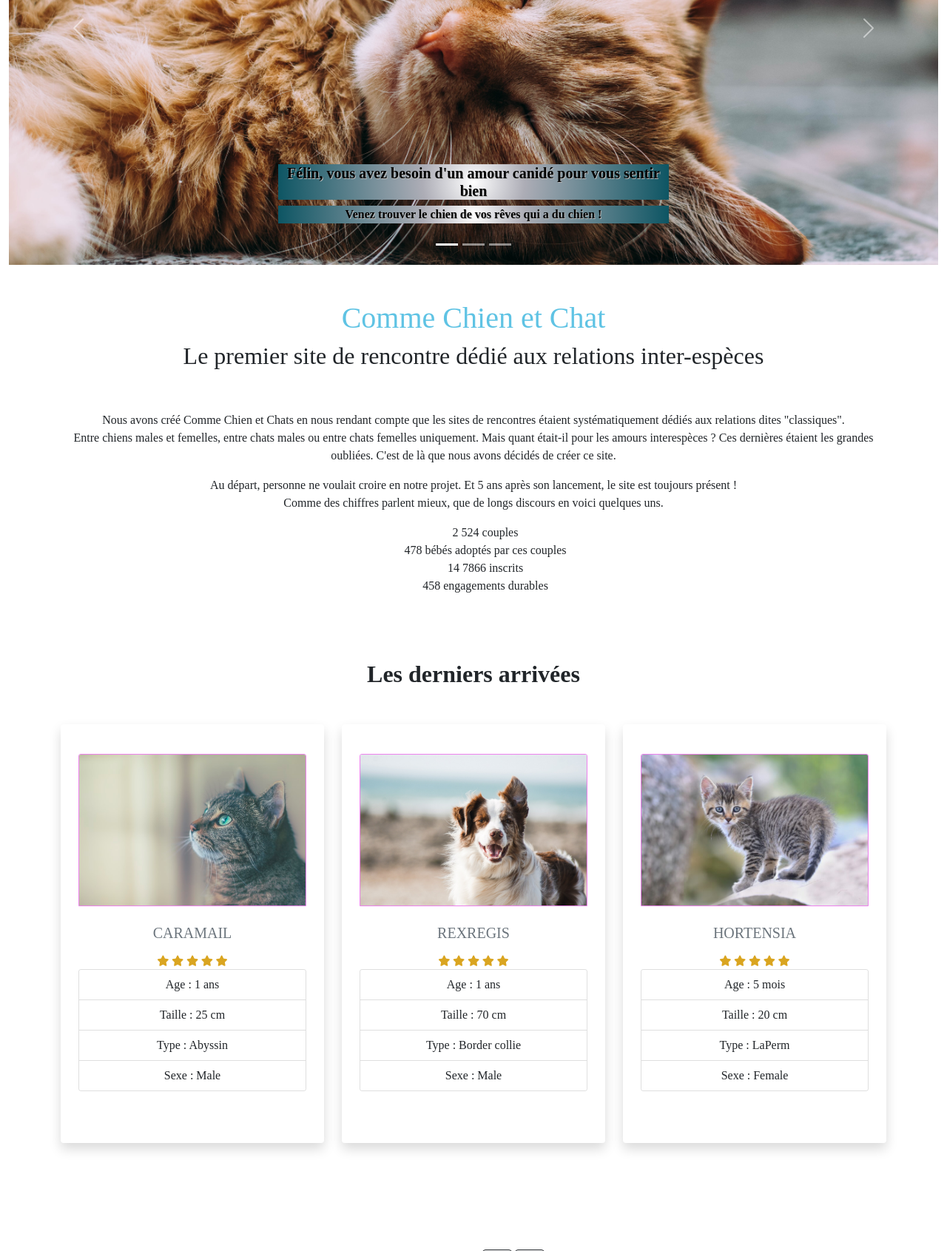
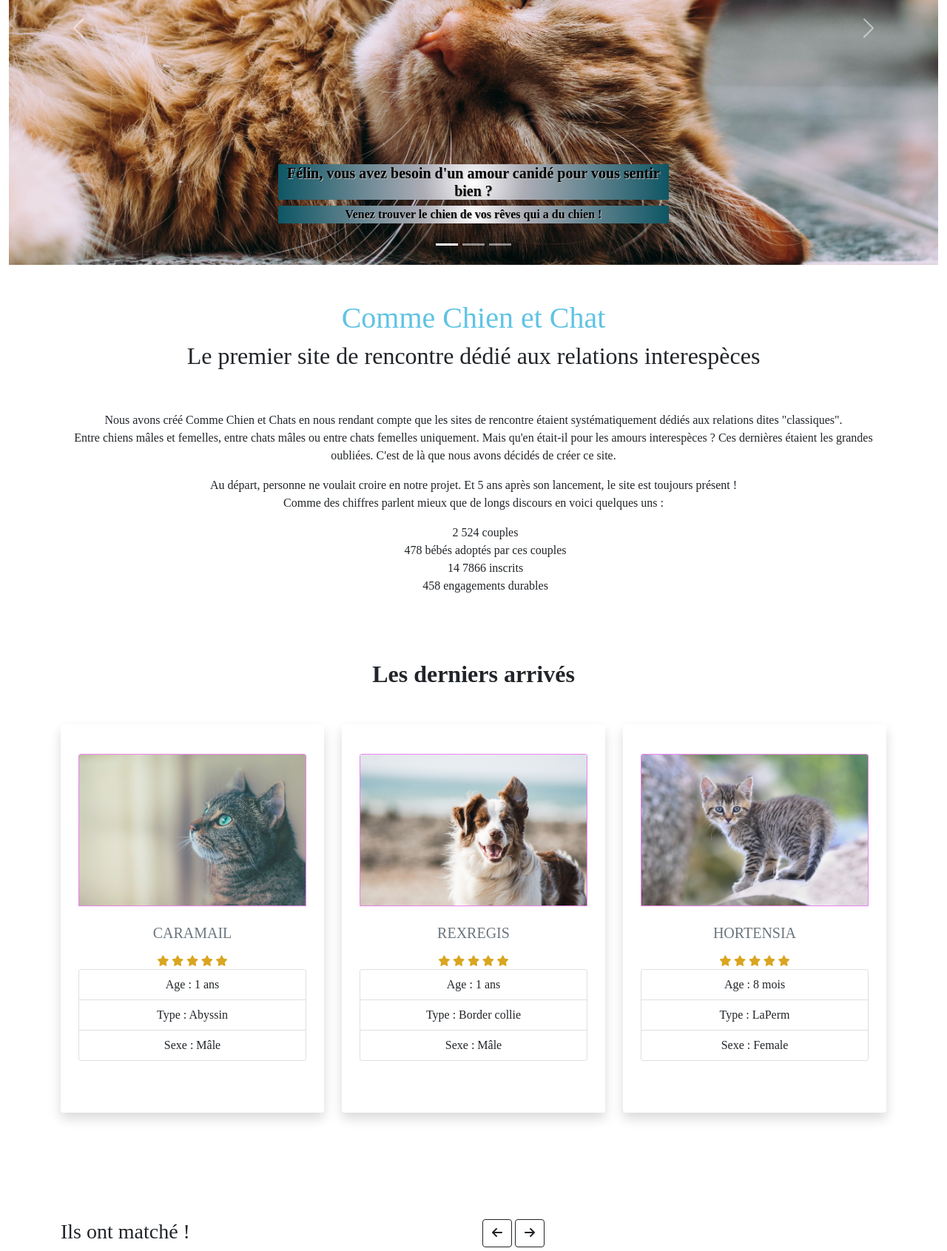
Before and after one commit to mickael-mignard/poecphp-site-rencontre, a PHP site: page / in a window 1280 px wide. Shown: the part 358-2049 px from the top of the page at 74% size. Run offline with PHP 8.4, Linux system fonts and the light colour scheme; some libraries are stand-ins or nearby versions; some web fonts are replaced.

Commit message:
corrections des coquilles

```diff
--- a/footer.php
+++ b/footer.php
@@ -7,7 +7,7 @@
                  <h6 class="text-uppercase fw-bold mb-4" style="color:#68BCDE">
                      <i class="fas fa-cat"></i> Comme chien et chat
                  </h6>
-                 <p>Comme chien et chat, site de rencontres spécialisé en Inter-espèces. Ce site est gratuit et existe pour des rencontres amicales ou plus si affinité.
+                 <p>Comme Chien et Chat, site de rencontre spécialisé en Interespèces. Ce site est gratuit et existe pour des rencontres amicales ou plus si affinité.
                      Inscrivez-vous et découvrez si votre coeur fera BOOM pour l'un de nos membres.</p>
              </div>
              <!--Infos -->
--- a/index.php
+++ b/index.php
@@ -13,22 +13,22 @@
                 <div class="carousel-item active">
                     <img src="assets/img/chat.jpg" class="d-block w-100" alt="...">
                     <div class="carousel-caption d-none d-md-block carrouselStyle">
-                        <h5 class="textCarousel">Félin, vous avez besoin d'un amour canidé pour vous sentir bien</h5>
+                        <h5 class="textCarousel">Félin, vous avez besoin d'un amour canidé pour vous sentir bien ?</h5>
                         <p class="textCarousel">Venez trouver le chien de vos rêves qui a du chien !</p>
                     </div>
                 </div>
                 <div class="carousel-item">
                     <img src="assets/img/chien.jpg" class="d-block w-100" alt="...">
                     <div class="carousel-caption d-none d-md-block carrouselStyle">
-                        <h5 class="textCarousel">Vous recherchez un amour félin de qualité</h5>
+                        <h5 class="textCarousel">Vous recherchez un amour félin de qualité ?</h5>
                         <p class="textCarousel">Venez découvrir nos fabriques à ronron tous plus mignons les uns que les autres, mais avec du caractère !</p>
                     </div>
                 </div>
                 <div class="carousel-item">
                     <img src="assets/img/catDog.jpg" class="d-block w-100" alt="...">
                     <div class="carousel-caption d-none d-md-block carrouselStyle">
-                        <h5 class="textCarousel">L'amour n'est pas qu'une question d'espèce</h5>
-                        <p class="textCarousel">Chez 3C nous mettons en relations des chiens et des chats qui se ressemblent pour un amour durable</p>
+                        <h5 class="textCarousel">L'amour n'est pas qu'une question d'espèce !</h5>
+                        <p class="textCarousel">Chez 3C nous mettons en relation des chiens et des chats qui se ressemblent pour un amour durable</p>
                     </div>
                 </div>
             </div>
@@ -49,12 +49,12 @@
 <section>
     <div class="container text-center pt-5">
         <h1 style="color:#5FC3E4;">Comme Chien et Chat</h1>
-           <h2>Le premier site de rencontre dédié aux relations inter-espèces</h2>
+           <h2>Le premier site de rencontre dédié aux relations interespèces</h2>
 
-        <p class="pt-5">Nous avons créé Comme Chien et Chats en nous rendant compte que les sites de rencontres étaient systématiquement dédiés aux relations dites "classiques". <br>
-            Entre chiens males et femelles, entre chats males ou entre chats femelles uniquement. Mais quant était-il pour les amours interespèces ? Ces dernières étaient les grandes oubliées. C'est de là que nous avons décidés de créer ce site.</p>
+        <p class="pt-5">Nous avons créé Comme Chien et Chats en nous rendant compte que les sites de rencontre étaient systématiquement dédiés aux relations dites "classiques". <br>
+            Entre chiens mâles et femelles, entre chats mâles ou entre chats femelles uniquement. Mais qu'en était-il pour les amours interespèces ? Ces dernières étaient les grandes oubliées. C'est de là que nous avons décidés de créer ce site.</p>
         <p> Au départ, personne ne voulait croire en notre projet. Et 5 ans après son lancement, le site est toujours présent ! <br>
-            Comme des chiffres parlent mieux, que de longs discours en voici quelques uns.
+            Comme des chiffres parlent mieux que de longs discours en voici quelques uns :
         <ul>
             <li>2 524 couples</li>
             <li>478 bébés adoptés par ces couples</li>
@@ -75,7 +75,7 @@
       <div class="row justify-content-center">
         <div class="col-lg-8">
           <div class="section-title text-center">
-            <h2 class="fw-bold mb-5">Les derniers arrivées</span></h2>
+            <h2 class="fw-bold mb-5">Les derniers arrivés</span></h2>
           </div>
         </div>
       </div>
@@ -99,9 +99,8 @@
             <div class="card">
                 <ul class="list-group list-group-flush">
                     <li class="list-group-item">Age : 1 ans </li>
-                    <li class="list-group-item">Taille : 25 cm</li>
                     <li class="list-group-item">Type : Abyssin</li>
-                    <li class="list-group-item">Sexe : Male</li>
+                    <li class="list-group-item">Sexe : Mâle</li>
                 </ul>
             </div>
 
@@ -127,9 +126,8 @@
             <div class="card">
                 <ul class="list-group list-group-flush">
                     <li class="list-group-item">Age : 1 ans </li>
-                    <li class="list-group-item">Taille : 70 cm</li>
                     <li class="list-group-item">Type : Border collie</li>
-                    <li class="list-group-item">Sexe : Male</li>
+                    <li class="list-group-item">Sexe : Mâle</li>
                 </ul>
             </div>
             <button class="get-btn" data-bs-toggle="modal" data-bs-target="#">Voir profil !</button>
@@ -152,8 +150,7 @@
             </div>
             <div class="card">
                 <ul class="list-group list-group-flush">
-                    <li class="list-group-item">Age : 5 mois </li>
-                    <li class="list-group-item">Taille : 20 cm</li>
+                    <li class="list-group-item">Age : 8 mois </li>
                     <li class="list-group-item">Type : LaPerm</li>
                     <li class="list-group-item">Sexe : Female</li>
                 </ul>
@@ -220,8 +217,7 @@
                                         </h4>
                                         <div class="card-body">
                                             <h5 class="card-title">
-                                                Nous ne savons pas quoi dire... Hormis que le bonheur est à porté de pattes!
-                                                !</h5>
+                                                Nous ne savons pas quoi dire... Nous sommes FELIN pour l'autre ! </h5>
                                             <p class="card-text">
                                                 Fluffy et Bunny</p>
                                         </div>
```
